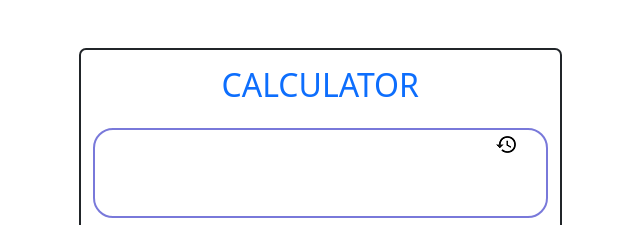
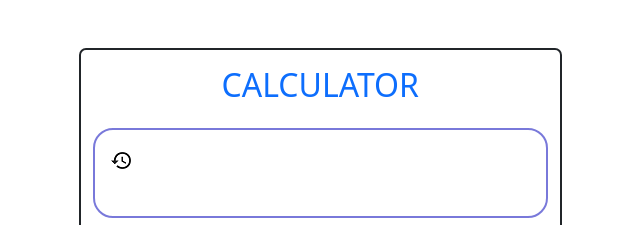
Before and after one commit to Zermoh987/calculator, a plain HTML site: page index.html in a window 1280 px wide. Shown: the top 225 px of the page, 360-1000 px from the left. Drawn offline with nearby package versions, Linux system fonts and the light colour scheme.

Commit message:
calculator

```diff
--- a/index.html
+++ b/index.html
@@ -45,7 +45,9 @@
                 <div class="calculatrice mt-5">
                     <h2 class="text-primary text-center p-3">CALCULATOR</h2>
                     <div class="output mt-1">
-                        <img src="téléchargement (1).png" alt="">
+                        <div class="position-absolute hologe-img">
+                            <img src="téléchargement (1).png" alt="" style="position: relative; left: 1rem; top: 1rem;">
+                        </div>
                         <p id="ecran" class="mt-2"></p>
                         <p id="ecrans" style="font-size: 26px;" class=""></p>
                     </div>
```
